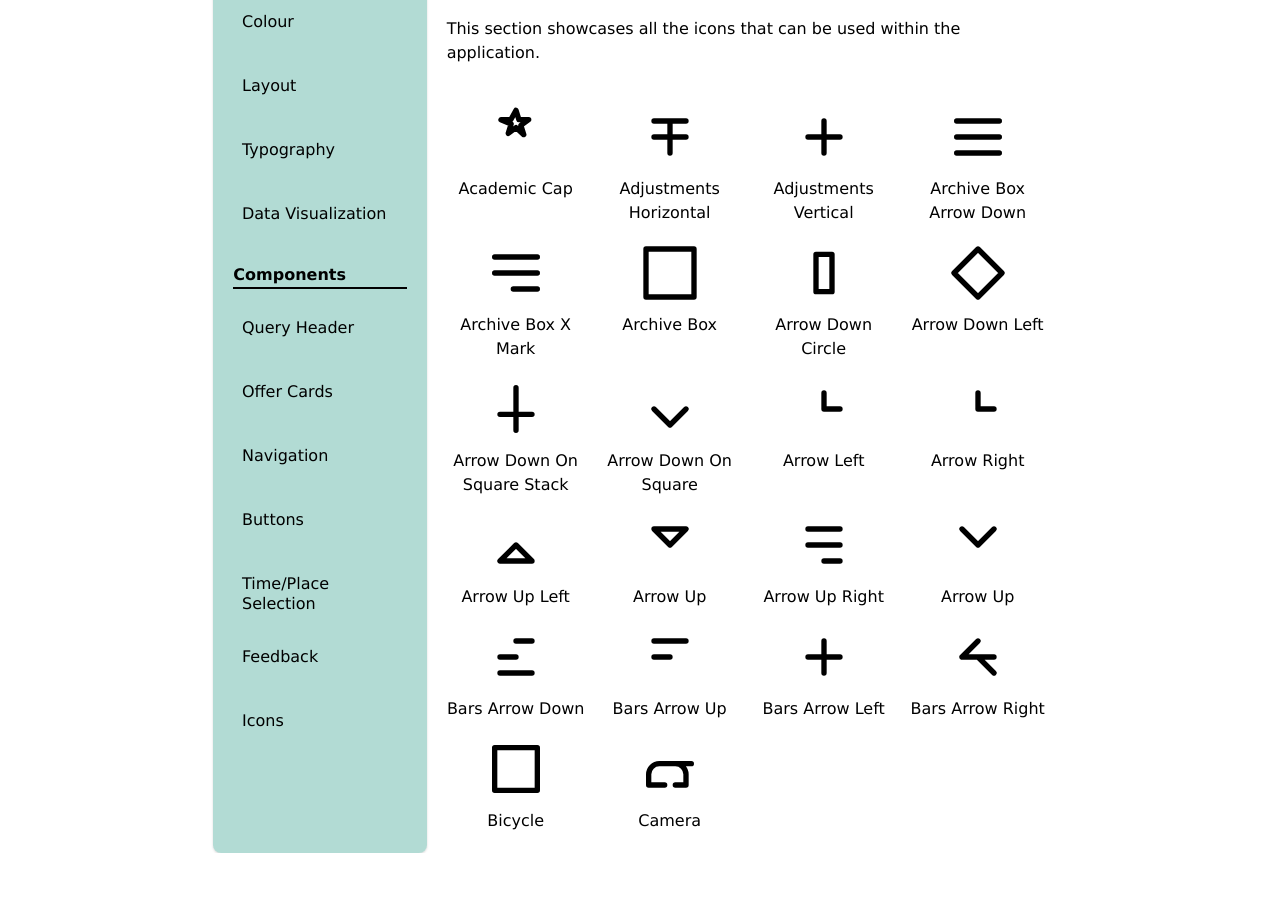
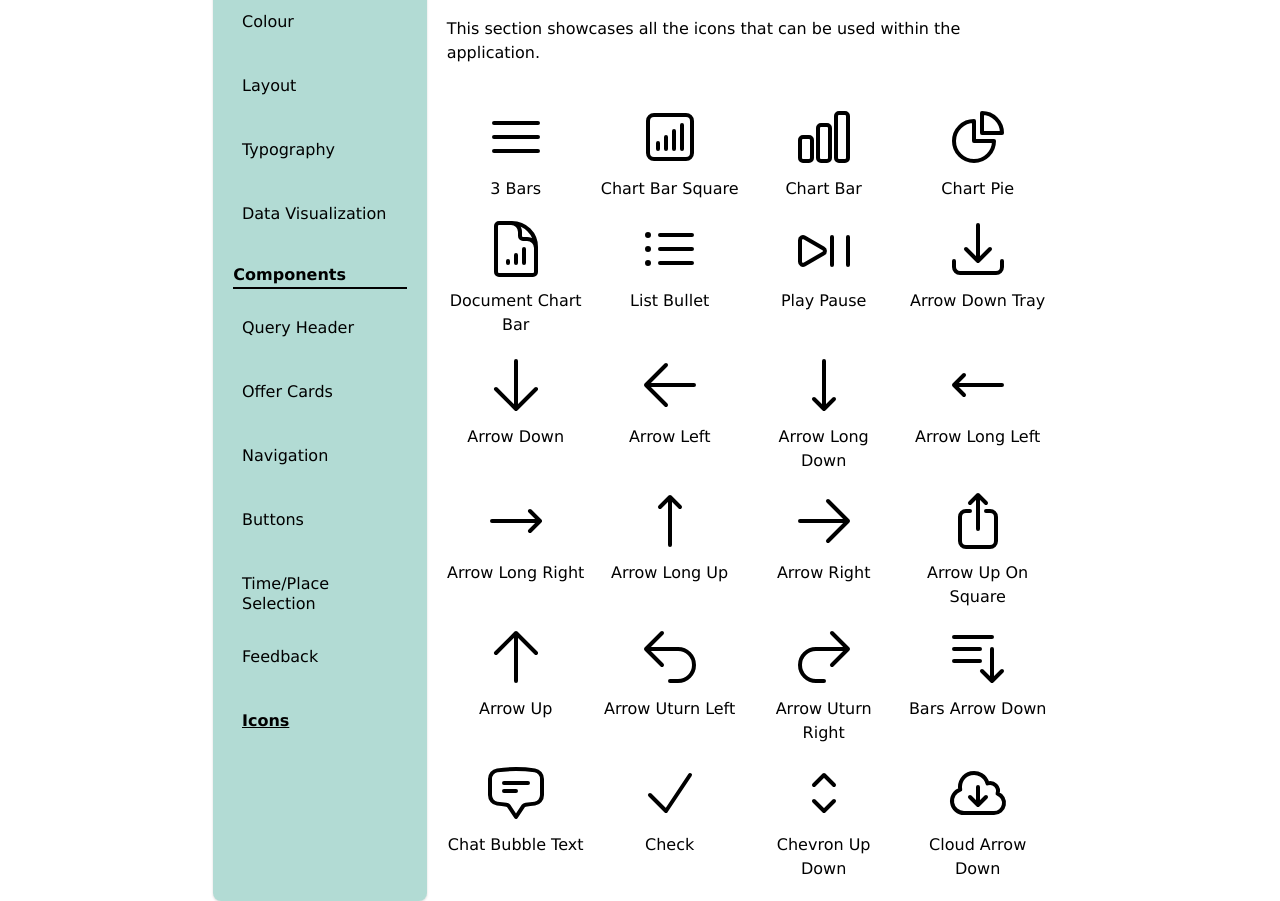
Before and after one commit to itsLeslie69/INFO3171, a website: page INFO3171P/pages/icons.html in a window 1280 px wide. Shown: the part 447-1348 px from the top of the page. Before the commit the page ends 1300 px from the top, so only its background shows below. Drawn offline with nearby package versions, Linux system fonts and the light colour scheme.

Commit message:
icons fixed

```diff
--- a/INFO3171P/pages/icons.html
+++ b/INFO3171P/pages/icons.html
@@ -33,7 +33,7 @@
                 <a href="./buttons.html" class="sidebar-link">Buttons</a>
                 <a href="./selections.html" class="sidebar-link">Time/Place Selection</a>
                 <a href="./feedback.html" class="sidebar-link">Feedback</a>
-                <a href="./icons.html" class="sidebar-link">Icons</a>
+                <a href="./icons.html" class="sidebar-link font-semibold underline">Icons</a>
             </div>
         </div>
 
@@ -46,140 +46,175 @@
             <section class="grid grid-cols-2 md:grid-cols-3 lg:grid-cols-4 gap-4 mt-5">
                 <!-- Icon Elements -->
                 <div class="flex flex-col items-center">
-                    <svg xmlns="http://www.w3.org/2000/svg" class="h-16 w-16 text-[#F58634]" fill="none" viewBox="0 0 24 24" stroke="currentColor">
-                        <path stroke-linecap="round" stroke-linejoin="round" stroke-width="2" d="M12 2l1.09 3.49h3.68l-2.95 2.14 1.09 3.49L12 8.48l-2.91 2.14 1.09-3.49L6.36 5.51h3.68z" />
+                    <svg xmlns="http://www.w3.org/2000/svg" class="h-16 w-16 text-[#F58634]" fill="none" viewBox="0 0 24 24" stroke-width="1.5" stroke="currentColor">
+                        <path stroke-linecap="round" stroke-linejoin="round" d="M3.75 6.75h16.5M3.75 12h16.5m-16.5 5.25h16.5" />
                     </svg>
-                    <p class="text-center mt-2">Academic Cap</p>
+                    <p class="text-center mt-2">3 Bars</p>
                 </div>
+
                 <div class="flex flex-col items-center">
-                    <svg xmlns="http://www.w3.org/2000/svg" class="h-16 w-16 text-[#54433A]" fill="none" viewBox="0 0 24 24" stroke="currentColor">
-                        <path stroke-linecap="round" stroke-linejoin="round" stroke-width="2" d="M6 12h12m-6 0v6m0-6V6m0 0H6m12 0h-6" />
+                    <svg xmlns="http://www.w3.org/2000/svg" class="h-16 w-16 text-[#54433A]" fill="none" viewBox="0 0 24 24" stroke-width="1.5" stroke="currentColor">
+                        <path stroke-linecap="round" stroke-linejoin="round" d="M7.5 14.25v2.25m3-4.5v4.5m3-6.75v6.75m3-9v9M6 20.25h12A2.25 2.25 0 0 0 20.25 18V6A2.25 2.25 0 0 0 18 3.75H6A2.25 2.25 0 0 0 3.75 6v12A2.25 2.25 0 0 0 6 20.25Z" />
                     </svg>
-                    <p class="text-center mt-2">Adjustments Horizontal</p>
+                    <p class="text-center mt-2">Chart Bar Square</p>
                 </div>
+
                 <div class="flex flex-col items-center">
-                    <svg xmlns="http://www.w3.org/2000/svg" class="h-16 w-16 text-[#00C0A3]" fill="none" viewBox="0 0 24 24" stroke="currentColor">
-                        <path stroke-linecap="round" stroke-linejoin="round" stroke-width="2" d="M12 6v12m6-6H6" />
+                    <svg xmlns="http://www.w3.org/2000/svg" class="h-16 w-16 text-[#00C0A3]" fill="none" viewBox="0 0 24 24" stroke-width="1.5" stroke="currentColor">
+                        <path stroke-linecap="round" stroke-linejoin="round" d="M3 13.125C3 12.504 3.504 12 4.125 12h2.25c.621 0 1.125.504 1.125 1.125v6.75C7.5 20.496 6.996 21 6.375 21h-2.25A1.125 1.125 0 0 1 3 19.875v-6.75ZM9.75 8.625c0-.621.504-1.125 1.125-1.125h2.25c.621 0 1.125.504 1.125 1.125v11.25c0 .621-.504 1.125-1.125 1.125h-2.25a1.125 1.125 0 0 1-1.125-1.125V8.625ZM16.5 4.125c0-.621.504-1.125 1.125-1.125h2.25C20.496 3 21 3.504 21 4.125v15.75c0 .621-.504 1.125-1.125 1.125h-2.25a1.125 1.125 0 0 1-1.125-1.125V4.125Z" />
                     </svg>
-                    <p class="text-center mt-2">Adjustments Vertical</p>
+                    <p class="text-center mt-2">Chart Bar</p>
                 </div>
+
                 <div class="flex flex-col items-center">
-                    <svg xmlns="http://www.w3.org/2000/svg" class="h-16 w-16 text-[#008970]" fill="none" viewBox="0 0 24 24" stroke="currentColor">
-                        <path stroke-linecap="round" stroke-linejoin="round" stroke-width="2" d="M4 6h16M4 12h16M4 18h16" />
+                    <svg xmlns="http://www.w3.org/2000/svg" class="h-16 w-16 text-[#BBA79C]" fill="none" viewBox="0 0 24 24" stroke-width="1.5" stroke="currentColor">
+                        <path stroke-linecap="round" stroke-linejoin="round" d="M10.5 6a7.5 7.5 0 1 0 7.5 7.5h-7.5V6Z" />
+                        <path stroke-linecap="round" stroke-linejoin="round" d="M13.5 10.5H21A7.5 7.5 0 0 0 13.5 3v7.5Z" />
                     </svg>
-                    <p class="text-center mt-2">Archive Box Arrow Down</p>
+                    <p class="text-center mt-2">Chart Pie</p>
                 </div>
+
                 <div class="flex flex-col items-center">
-                    <svg xmlns="http://www.w3.org/2000/svg" class="h-16 w-16 text-[#BBA79C]" fill="none" viewBox="0 0 24 24" stroke="currentColor">
-                        <path stroke-linecap="round" stroke-linejoin="round" stroke-width="2" d="M4 6h16M4 12h16m-9 6h9" />
+                    <svg xmlns="http://www.w3.org/2000/svg" class="h-16 w-16 text-[#54433A]" fill="none" viewBox="0 0 24 24" stroke-width="1.5" stroke="currentColor">
+                        <path stroke-linecap="round" stroke-linejoin="round" d="M19.5 14.25v-2.625a3.375 3.375 0 0 0-3.375-3.375h-1.5A1.125 1.125 0 0 1 13.5 7.125v-1.5a3.375 3.375 0 0 0-3.375-3.375H8.25M9 16.5v.75m3-3v3M15 12v5.25m-4.5-15H5.625c-.621 0-1.125.504-1.125 1.125v17.25c0 .621.504 1.125 1.125 1.125h12.75c.621 0 1.125-.504 1.125-1.125V11.25a9 9 0 0 0-9-9Z" />
                     </svg>
-                    <p class="text-center mt-2">Archive Box X Mark</p>
+                    <p class="text-center mt-2">Document Chart Bar</p>
                 </div>
+
                 <div class="flex flex-col items-center">
-                    <svg xmlns="http://www.w3.org/2000/svg" class="h-16 w-16 text-[#F58634]" fill="none" viewBox="0 0 24 24" stroke="currentColor">
-                        <path stroke-linecap="round" stroke-linejoin="round" stroke-width="2" d="M3 3v18h18V3H3z" />
+                    <svg xmlns="http://www.w3.org/2000/svg" class="h-16 w-16 text-[#F58634]" fill="none" viewBox="0 0 24 24" stroke-width="1.5" stroke="currentColor">
+                        <path stroke-linecap="round" stroke-linejoin="round" d="M8.25 6.75h12M8.25 12h12m-12 5.25h12M3.75 6.75h.007v.008H3.75V6.75Zm.375 0a.375.375 0 1 1-.75 0 .375.375 0 0 1 .75 0ZM3.75 12h.007v.008H3.75V12Zm.375 0a.375.375 0 1 1-.75 0 .375.375 0 0 1 .75 0Zm-.375 5.25h.007v.008H3.75v-.008Zm.375 0a.375.375 0 1 1-.75 0 .375.375 0 0 1 .75 0Z" />
                     </svg>
-                    <p class="text-center mt-2">Archive Box</p>
+                    <p class="text-center mt-2">List Bullet</p>
                 </div>
+
                 <div class="flex flex-col items-center">
-                    <svg xmlns="http://www.w3.org/2000/svg" class="h-16 w-16 text-[#54433A]" fill="none" viewBox="0 0 24 24" stroke="currentColor">
-                        <path stroke-linecap="round" stroke-linejoin="round" stroke-width="2" d="M9 5h6v14H9V5z" />
+                    <svg xmlns="http://www.w3.org/2000/svg" class="h-16 w-16 text-[#00C0A3]" fill="none" viewBox="0 0 24 24" stroke-width="1.5" stroke="currentColor">
+                        <path stroke-linecap="round" stroke-linejoin="round" d="M21 7.5V18M15 7.5V18M3 16.811V8.69c0-.864.933-1.406 1.683-.977l7.108 4.061a1.125 1.125 0 0 1 0 1.954l-7.108 4.061A1.125 1.125 0 0 1 3 16.811Z" />
                     </svg>
-                    <p class="text-center mt-2">Arrow Down Circle</p>
+                    <p class="text-center mt-2">Play Pause</p>
                 </div>
+
                 <div class="flex flex-col items-center">
-                    <svg xmlns="http://www.w3.org/2000/svg" class="h-16 w-16 text-[#00C0A3]" fill="none" viewBox="0 0 24 24" stroke="currentColor">
-                        <path stroke-linecap="round" stroke-linejoin="round" stroke-width="2" d="M3 12l9 9 9-9-9-9-9 9z" />
+                    <svg xmlns="http://www.w3.org/2000/svg" class="h-16 w-16 text-[#54433A]" fill="none" viewBox="0 0 24 24" stroke-width="1.5" stroke="currentColor">
+                        <path stroke-linecap="round" stroke-linejoin="round" d="M3 16.5v2.25A2.25 2.25 0 0 0 5.25 21h13.5A2.25 2.25 0 0 0 21 18.75V16.5M16.5 12 12 16.5m0 0L7.5 12m4.5 4.5V3" />
                     </svg>
-                    <p class="text-center mt-2">Arrow Down Left</p>
+                    <p class="text-center mt-2">Arrow Down Tray</p>
                 </div>
+
                 <div class="flex flex-col items-center">
-                    <svg xmlns="http://www.w3.org/2000/svg" class="h-16 w-16 text-[#008970]" fill="none" viewBox="0 0 24 24" stroke="currentColor">
-                        <path stroke-linecap="round" stroke-linejoin="round" stroke-width="2" d="M12 4v16m-6-6h12" />
+                    <svg xmlns="http://www.w3.org/2000/svg" class="h-16 w-16 text-[#00C0A3]" fill="none" viewBox="0 0 24 24" stroke-width="1.5" stroke="currentColor">
+                        <path stroke-linecap="round" stroke-linejoin="round" d="M19.5 13.5 12 21m0 0-7.5-7.5M12 21V3" />
                     </svg>
-                    <p class="text-center mt-2">Arrow Down On Square Stack</p>
+                    <p class="text-center mt-2">Arrow Down</p>
                 </div>
+
                 <div class="flex flex-col items-center">
-                    <svg xmlns="http://www.w3.org/2000/svg" class="h-16 w-16 text-[#BBA79C]" fill="none" viewBox="0 0 24 24" stroke="currentColor">
-                        <path stroke-linecap="round" stroke-linejoin="round" stroke-width="2" d="M6 12l6 6 6-6" />
-                    </svg>
-                    <p class="text-center mt-2">Arrow Down On Square</p>
-                </div>
-                <div class="flex flex-col items-center">
-                    <svg xmlns="http://www.w3.org/2000/svg" class="h-16 w-16 text-[#F58634]" fill="none" viewBox="0 0 24 24" stroke="currentColor">
-                        <path stroke-linecap="round" stroke-linejoin="round" stroke-width="2" d="M12 6v6h6" />
+                    <svg xmlns="http://www.w3.org/2000/svg" class="h-16 w-16 text-[#BBA79C]" fill="none" viewBox="0 0 24 24" stroke-width="1.5" stroke="currentColor">
+                        <path stroke-linecap="round" stroke-linejoin="round" d="M10.5 19.5 3 12m0 0 7.5-7.5M3 12h18" />
                     </svg>
                     <p class="text-center mt-2">Arrow Left</p>
                 </div>
+
                 <div class="flex flex-col items-center">
-                    <svg xmlns="http://www.w3.org/2000/svg" class="h-16 w-16 text-[#54433A]" fill="none" viewBox="0 0 24 24" stroke="currentColor">
-                        <path stroke-linecap="round" stroke-linejoin="round" stroke-width="2" d="M12 6v6h6" />
+                    <svg xmlns="http://www.w3.org/2000/svg" class="h-16 w-16 text-[#F58634]" fill="none" viewBox="0 0 24 24" stroke-width="1.5" stroke="currentColor">
+                        <path stroke-linecap="round" stroke-linejoin="round" d="M15.75 17.25 12 21m0 0-3.75-3.75M12 21V3" />
+                    </svg>
+                    <p class="text-center mt-2">Arrow Long Down</p>
+                </div>
+
+                <div class="flex flex-col items-center">
+                    <svg xmlns="http://www.w3.org/2000/svg" class="h-16 w-16 text-[#54433A]" fill="none" viewBox="0 0 24 24" stroke-width="1.5" stroke="currentColor">
+                        <path stroke-linecap="round" stroke-linejoin="round" d="M6.75 15.75 3 12m0 0 3.75-3.75M3 12h18" />
+                    </svg>
+                    <p class="text-center mt-2">Arrow Long Left</p>
+                </div>
+
+                <div class="flex flex-col items-center">
+                    <svg xmlns="http://www.w3.org/2000/svg" class="h-16 w-16 text-[#00C0A3]" fill="none" viewBox="0 0 24 24" stroke-width="1.5" stroke="currentColor">
+                        <path stroke-linecap="round" stroke-linejoin="round" d="M17.25 8.25 21 12m0 0-3.75 3.75M21 12H3" />
+                    </svg>
+                    <p class="text-center mt-2">Arrow Long Right</p>
+                </div>
+
+                <div class="flex flex-col items-center">
+                    <svg xmlns="http://www.w3.org/2000/svg" class="h-16 w-16 text-[#BBA79C]" fill="none" viewBox="0 0 24 24" stroke-width="1.5" stroke="currentColor">
+                        <path stroke-linecap="round" stroke-linejoin="round" d="M8.25 6.75 12 3m0 0 3.75 3.75M12 3v18" />
+                    </svg>
+                    <p class="text-center mt-2">Arrow Long Up</p>
+                </div>
+
+                <div class="flex flex-col items-center">
+                    <svg xmlns="http://www.w3.org/2000/svg" class="h-16 w-16 text-[#F58634]" fill="none" viewBox="0 0 24 24" stroke-width="1.5" stroke="currentColor">
+                        <path stroke-linecap="round" stroke-linejoin="round" d="M13.5 4.5 21 12m0 0-7.5 7.5M21 12H3" />
                     </svg>
                     <p class="text-center mt-2">Arrow Right</p>
                 </div>
+
                 <div class="flex flex-col items-center">
-                    <svg xmlns="http://www.w3.org/2000/svg" class="h-16 w-16 text-[#00C0A3]" fill="none" viewBox="0 0 24 24" stroke="currentColor">
-                        <path stroke-linecap="round" stroke-linejoin="round" stroke-width="2" d="M12 12l-6 6h12l-6-6z" />
+                    <svg xmlns="http://www.w3.org/2000/svg" class="h-16 w-16 text-[#54433A]" fill="none" viewBox="0 0 24 24" stroke-width="1.5" stroke="currentColor">
+                        <path stroke-linecap="round" stroke-linejoin="round" d="M9 8.25H7.5a2.25 2.25 0 0 0-2.25 2.25v9a2.25 2.25 0 0 0 2.25 2.25h9a2.25 2.25 0 0 0 2.25-2.25v-9a2.25 2.25 0 0 0-2.25-2.25H15m0-3-3-3m0 0-3 3m3-3V15" />
                     </svg>
-                    <p class="text-center mt-2">Arrow Up Left</p>
+                    <p class="text-center mt-2">Arrow Up On Square</p>
                 </div>
+
                 <div class="flex flex-col items-center">
-                    <svg xmlns="http://www.w3.org/2000/svg" class="h-16 w-16 text-[#008970]" fill="none" viewBox="0 0 24 24" stroke="currentColor">
-                        <path stroke-linecap="round" stroke-linejoin="round" stroke-width="2" d="M12 12l6-6h-12l6 6z" />
+                    <svg xmlns="http://www.w3.org/2000/svg" class="h-16 w-16 text-[#00C0A3]" fill="none" viewBox="0 0 24 24" stroke-width="1.5" stroke="currentColor">
+                        <path stroke-linecap="round" stroke-linejoin="round" d="M4.5 10.5 12 3m0 0 7.5 7.5M12 3v18" />
                     </svg>
                     <p class="text-center mt-2">Arrow Up</p>
                 </div>
+
                 <div class="flex flex-col items-center">
-                    <svg xmlns="http://www.w3.org/2000/svg" class="h-16 w-16 text-[#BBA79C]" fill="none" viewBox="0 0 24 24" stroke="currentColor">
-                        <path stroke-linecap="round" stroke-linejoin="round" stroke-width="2" d="M6 6h12M6 12h12m-6 6h6" />
+                    <svg xmlns="http://www.w3.org/2000/svg" class="h-16 w-16 text-[#BBA79C]" fill="none" viewBox="0 0 24 24" stroke-width="1.5" stroke="currentColor">
+                        <path stroke-linecap="round" stroke-linejoin="round" d="M9 15 3 9m0 0 6-6M3 9h12a6 6 0 0 1 0 12h-3" />
                     </svg>
-                    <p class="text-center mt-2">Arrow Up Right</p>
+                    <p class="text-center mt-2">Arrow Uturn Left</p>
                 </div>
+
                 <div class="flex flex-col items-center">
-                    <svg xmlns="http://www.w3.org/2000/svg" class="h-16 w-16 text-[#F58634]" fill="none" viewBox="0 0 24 24" stroke="currentColor">
-                        <path stroke-linecap="round" stroke-linejoin="round" stroke-width="2" d="M18 6l-6 6-6-6" />
+                    <svg xmlns="http://www.w3.org/2000/svg" class="h-16 w-16 text-[#F58634]" fill="none" viewBox="0 0 24 24" stroke-width="1.5" stroke="currentColor">
+                        <path stroke-linecap="round" stroke-linejoin="round" d="m15 15 6-6m0 0-6-6m6 6H9a6 6 0 0 0 0 12h3" />
                     </svg>
-                    <p class="text-center mt-2">Arrow Up</p>
+                    <p class="text-center mt-2">Arrow Uturn Right</p>
                 </div>
+
                 <div class="flex flex-col items-center">
-                    <svg xmlns="http://www.w3.org/2000/svg" class="h-16 w-16 text-[#54433A]" fill="none" viewBox="0 0 24 24" stroke="currentColor">
-                        <path stroke-linecap="round" stroke-linejoin="round" stroke-width="2" d="M6 18h12m-6-6H6m6-6h6" />
+                    <svg xmlns="http://www.w3.org/2000/svg" class="h-16 w-16 text-[#54433A]" fill="none" viewBox="0 0 24 24" stroke-width="1.5" stroke="currentColor">
+                        <path stroke-linecap="round" stroke-linejoin="round" d="M3 4.5h14.25M3 9h9.75M3 13.5h9.75m4.5-4.5v12m0 0-3.75-3.75M17.25 21 21 17.25" />
                     </svg>
                     <p class="text-center mt-2">Bars Arrow Down</p>
                 </div>
+
                 <div class="flex flex-col items-center">
-                    <svg xmlns="http://www.w3.org/2000/svg" class="h-16 w-16 text-[#00C0A3]" fill="none" viewBox="0 0 24 24" stroke="currentColor">
-                        <path stroke-linecap="round" stroke-linejoin="round" stroke-width="2" d="M6 6h12m-6 6H6m6-6h6" />
+                    <svg xmlns="http://www.w3.org/2000/svg" class="h-16 w-16 text-[#BBA79C]" fill="none" viewBox="0 0 24 24" stroke-width="1.5" stroke="currentColor">
+                        <path stroke-linecap="round" stroke-linejoin="round" d="M7.5 8.25h9m-9 3H12m-9.75 1.51c0 1.6 1.123 2.994 2.707 3.227 1.129.166 2.27.293 3.423.379.35.026.67.21.865.501L12 21l2.755-4.133a1.14 1.14 0 0 1 .865-.501 48.172 48.172 0 0 0 3.423-.379c1.584-.233 2.707-1.626 2.707-3.228V6.741c0-1.602-1.123-2.995-2.707-3.228A48.394 48.394 0 0 0 12 3c-2.392 0-4.744.175-7.043.513C3.373 3.746 2.25 5.14 2.25 6.741v6.018Z" />
                     </svg>
-                    <p class="text-center mt-2">Bars Arrow Up</p>
+                    <p class="text-center mt-2">Chat Bubble Text</p>
                 </div>
+
                 <div class="flex flex-col items-center">
-                    <svg xmlns="http://www.w3.org/2000/svg" class="h-16 w-16 text-[#008970]" fill="none" viewBox="0 0 24 24" stroke="currentColor">
-                        <path stroke-linecap="round" stroke-linejoin="round" stroke-width="2" d="M12 6v12m6-6H6" />
+                    <svg xmlns="http://www.w3.org/2000/svg" class="h-16 w-16 text-[#54433A]" fill="none" viewBox="0 0 24 24" stroke-width="1.5" stroke="currentColor">
+                        <path stroke-linecap="round" stroke-linejoin="round" d="m4.5 12.75 6 6 9-13.5" />
                     </svg>
-                    <p class="text-center mt-2">Bars Arrow Left</p>
+                    <p class="text-center mt-2">Check</p>
                 </div>
+
                 <div class="flex flex-col items-center">
-                    <svg xmlns="http://www.w3.org/2000/svg" class="h-16 w-16 text-[#BBA79C]" fill="none" viewBox="0 0 24 24" stroke="currentColor">
-                        <path stroke-linecap="round" stroke-linejoin="round" stroke-width="2" d="M18 12H6m0 0l6-6m0 6l6 6" />
+                    <svg xmlns="http://www.w3.org/2000/svg" class="h-16 w-16 text-[#00C0A3]" fill="none" viewBox="0 0 24 24" stroke-width="1.5" stroke="currentColor">
+                        <path stroke-linecap="round" stroke-linejoin="round" d="M8.25 15 12 18.75 15.75 15m-7.5-6L12 5.25 15.75 9" />
                     </svg>
-                    <p class="text-center mt-2">Bars Arrow Right</p>
+                    <p class="text-center mt-2">Chevron Up Down</p>
                 </div>
+
                 <div class="flex flex-col items-center">
-                    <svg xmlns="http://www.w3.org/2000/svg" class="h-16 w-16 text-[#F58634]" fill="none" viewBox="0 0 24 24" stroke="currentColor">
-                        <path stroke-linecap="round" stroke-linejoin="round" stroke-width="2" d="M4 4h16v16H4V4z" />
+                    <svg xmlns="http://www.w3.org/2000/svg" class="h-16 w-16 text-[#BBA79C]" fill="none" viewBox="0 0 24 24" stroke-width="1.5" stroke="currentColor">
+                        <path stroke-linecap="round" stroke-linejoin="round" d="M12 9.75v6.75m0 0-3-3m3 3 3-3m-8.25 6a4.5 4.5 0 0 1-1.41-8.775 5.25 5.25 0 0 1 10.233-2.33 3 3 0 0 1 3.758 3.848A3.752 3.752 0 0 1 18 19.5H6.75Z" />
                     </svg>
-                    <p class="text-center mt-2">Bicycle</p>
-                </div>
-                <div class="flex flex-col items-center">
-                    <svg xmlns="http://www.w3.org/2000/svg" class="h-16 w-16 text-[#54433A]" fill="none" viewBox="0 0 24 24" stroke="currentColor">
-                        <path stroke-linecap="round" stroke-linejoin="round" stroke-width="2" d="M6 18H4v-4a4 4 0 014-4h12m-6 0a4 4 0 014 4v4h-4m-4 0H6" />
-                    </svg>
-                    <p class="text-center mt-2">Camera</p>
+                    <p class="text-center mt-2">Cloud Arrow Down</p>
                 </div>
             </section>
         </div>
-        <div></div>
     </div>
 </body>
 </html>
```
Also changed, not shown: INFO3171P/index.html (+13 -11 lines), INFO3171P/pages/buttons.html (+1 -1 lines), INFO3171P/pages/destCards.html (+1 -1 lines), INFO3171P/pages/feedback.html (+1 -1 lines), INFO3171P/pages/layout.html (+1 -1 lines), INFO3171P/pages/typography.html (+1 -0 lines).
